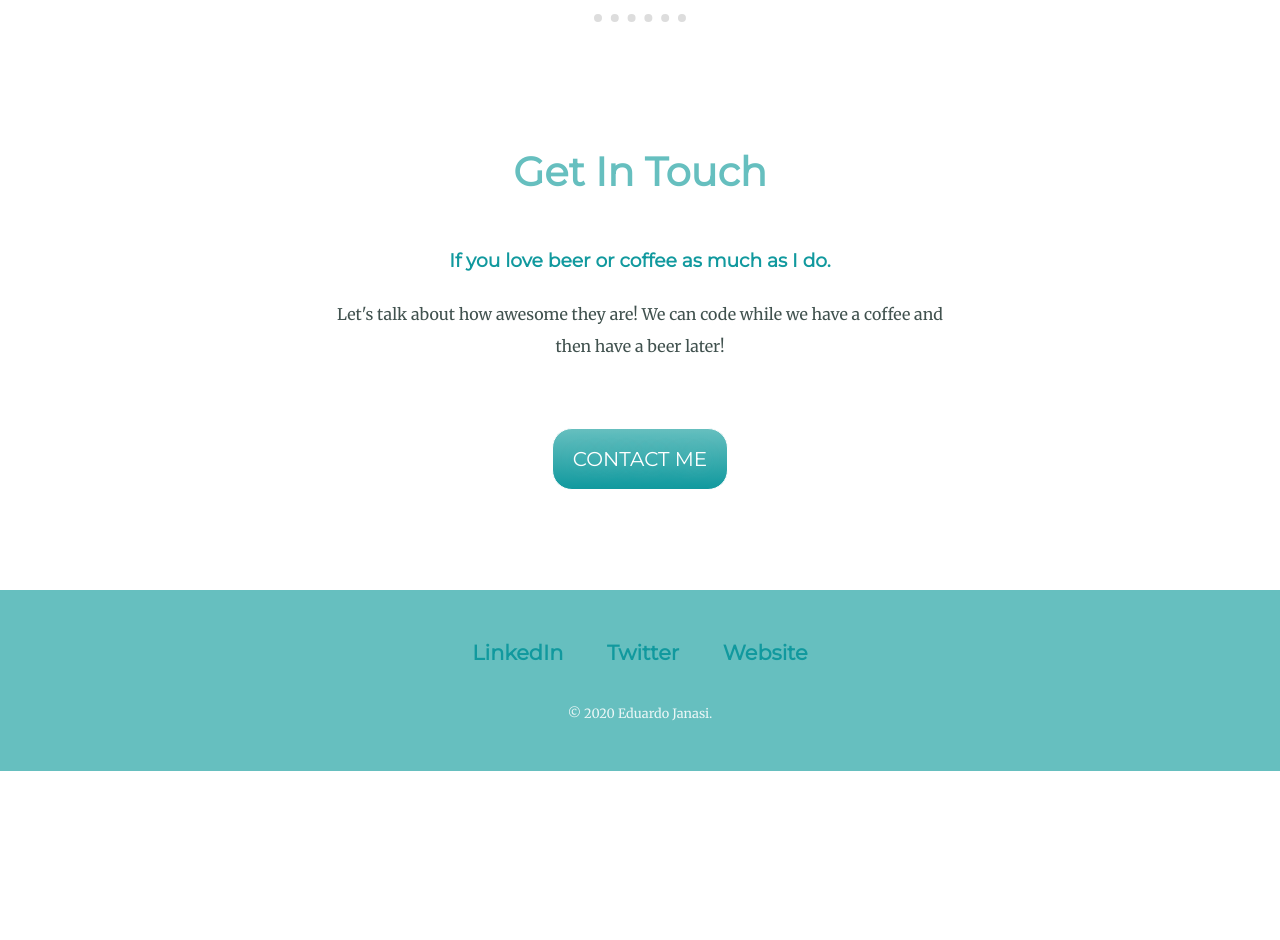
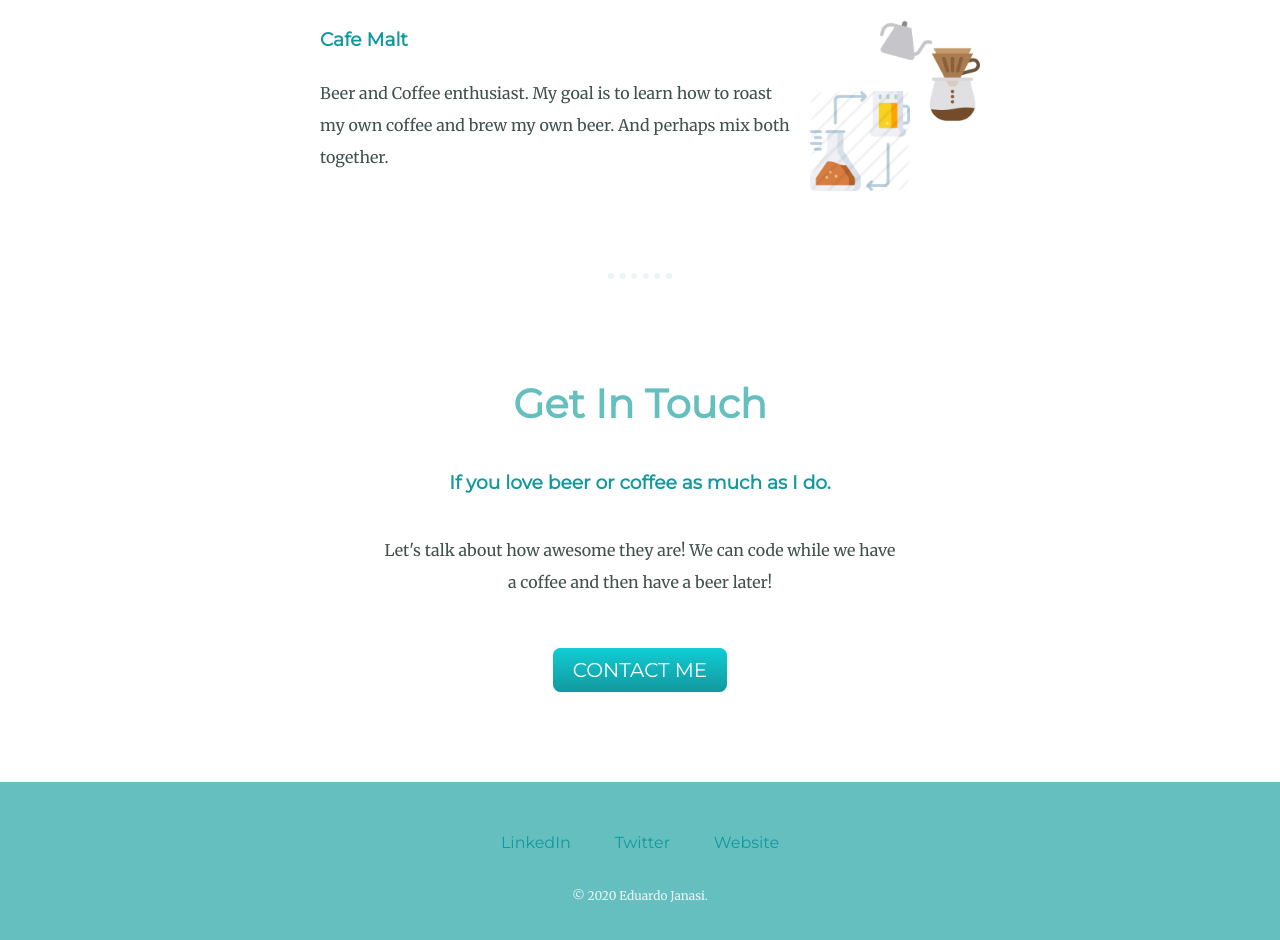
Before and after one commit to ejanasi/I-m-Eduardo, a plain HTML site: page index.html in a window 1280 px wide. Shown: the part 1840-2780 px from the top of the page. Before the commit the page ends 2611 px from the top, so only its background shows below. Drawn offline with Linux system fonts and the light colour scheme.

Commit message:
Add files via upload
add CSS folder with challenge solutions

```diff
--- a/css/styles.css
+++ b/css/styles.css
@@ -17,7 +17,8 @@ h2 {
   font-family: 'Montserrat', sans-serif;
   font-weight: bold;
   color: #66BFBF;
-  margin: 30px auto 30px auto;
+  padding-bottom: 10px;
+  /* margin: 30px auto 30px auto; */
 }
 
 h3 {
@@ -27,12 +28,33 @@ h3 {
 }
 
 hr {
-  border-style: none;
+  border: dotted #EAF6F6 6px;
+  border-bottom: none;
+  width: 4%;
+  margin: 100px auto;
+
+  /* border-style: none;
   border-color: #DDDDDD;
   border-top-style: dotted;
   border-width: 8px;
   width: 1%;
-  padding: 40px;
+  padding: 40px; */
+
+}
+
+p {
+  line-height: 2;
+}
+
+a {
+  color: #11999E;
+  font-family: 'Montserrat', sans-serif;
+  margin: 10px 20px;
+  text-decoration: none;
+}
+
+a:hover {
+  color: #eaf6f6;
 
 }
 
@@ -43,45 +65,54 @@ hr {
 }
 
 .middle-container {
-position: relative;
+  margin: 100px 0;
+/* position: relative; */
 
 }
 
 .bottom-container {
   background-color: #66BFBF;
-  position: relative;
+  padding: 50px 0 20px;
+  /* position: relative;
   padding-top: 50px;
-  padding-bottom: 10px;
+  padding-bottom: 10px; */
 }
 
-.footer-link {
+
+/* .footer-link {
   font-family: 'Montserrat', sans-serif;
   font-size: 1.3rem;
   font-weight: bold;
   color: #11999E;
   text-decoration: none;
   margin: 20px;
+} */
+
+.intro {
+  width: 30%;
+  margin: auto;
+}
+
+.contact-message {
+  width: 40%;
+  margin: 40px auto 60px;
 }
 
 .pro {
   text-decoration: underline;
 }
 
-.profile {
-  width: 30%;
-  margin: 100px auto 100px auto;
-  line-height: 2;
-}
+
 
 .top-cloud {
   position: absolute;
   right: 300px;
-  top: 50px;
+  top: 40px;
 }
 
 .bottom-cloud {
   position: absolute;
-  left: 300px;
+  left: 250px;
   bottom: 300px;
 }
 
@@ -119,8 +150,9 @@ position: relative;
 }
 
 .copyright {
-  font-size: 0.8rem;
-  margin: 40px auto 40px auto;
+  font-size: 0.75rem;
+  padding: 20px 0;
+  /* margin: 40px auto 40px auto;*/
   color: #EAF6F6;
 }
 
@@ -131,49 +163,36 @@ position: relative;
   line-height: 2;
 }
 
-.contact-me {
+/* .contact-me {
   width: 50%;
   margin: auto;
   line-height: 2;
-}
+} */
 
 .contactme-btn {
-   background: #66BFBF;
-   background-image: -webkit-linear-gradient(top, #66BFBF, #11999E);
-   background-image: -moz-linear-gradient(top, #66BFBF, #11999E);
-   background-image: -ms-linear-gradient(top, #66BFBF, #11999E);
-   background-image: -o-linear-gradient(top, #66BFBF, #11999E);
-   background-image: -webkit-gradient(to bottom, #66BFBF, #11999E);
-   -webkit-border-radius: 20px;
-   -moz-border-radius: 20px;
-   border-radius: 20px;
+   background: #11cdd4;
+   background-image: -webkit-linear-gradient(top, #11cdd4, #11999E);
+   background-image: -moz-linear-gradient(top, #11cdd4, #11999E);
+   background-image: -ms-linear-gradient(top, #11cdd4, #11999E);
+   background-image: -o-linear-gradient(top, #11cdd4, #11999E);
+   background-image: -webkit-gradient(to bottom, #11cdd4, #11999E);
+   -webkit-border-radius: 8;
+   -moz-border-radius: 8;
+   border-radius: 8px;
    color: #FFFFFF;
    font-family: 'Montserrat';
    font-size: 20px;
-   font-weight: 100;
    padding: 10px 20px 10px 20px;
-   margin:  50px auto 100px auto;
-   -webkit-box-shadow: 1px 1px 20px 0 #000000;
-   -moz-box-shadow: 1px 1px 20px 0 #000000;
-   box-shadow: 1px 1px 20px 0 #FFFFFF;
-   text-shadow: 1px 1px 20px #66BFBF;
-   border: solid #FFFFFF 1px;
    text-decoration: none;
-   display: inline-block;
-   cursor: pointer;
-   text-align: center;
 }
 
 .contactme-btn:hover {
-   border: solid #66BFBF 1px;
-   background: #11999E;
-   background-image: -webkit-linear-gradient(top, #11999E, #66BFBF);
-   background-image: -moz-linear-gradient(top, #11999E, #66BFBF);
-   background-image: -ms-linear-gradient(top, #11999E, #66BFBF);
-   background-image: -o-linear-gradient(top, #11999E, #66BFBF);
-   background-image: -webkit-gradient(to bottom, #5F8484, #66BFBF);
-   -webkit-border-radius: 20px;
-   -moz-border-radius: 20px;
-   border-radius: 20px;
+
+   background: #30e3cb;
+   background-image: -webkit-linear-gradient(top, #30e3cb, #2bc4ad);
+   background-image: -moz-linear-gradient(top, #30e3cb, #2bc4ad);
+   background-image: -ms-linear-gradient(top, #30e3cb, #2bc4ad);
+   background-image: -o-linear-gradient(top, #30e3cb, #2bc4ad);
+   background-image: -webkit-gradient(to bottom, #30e3cb, #2bc4ad);
    text-decoration: none;
 }
```
